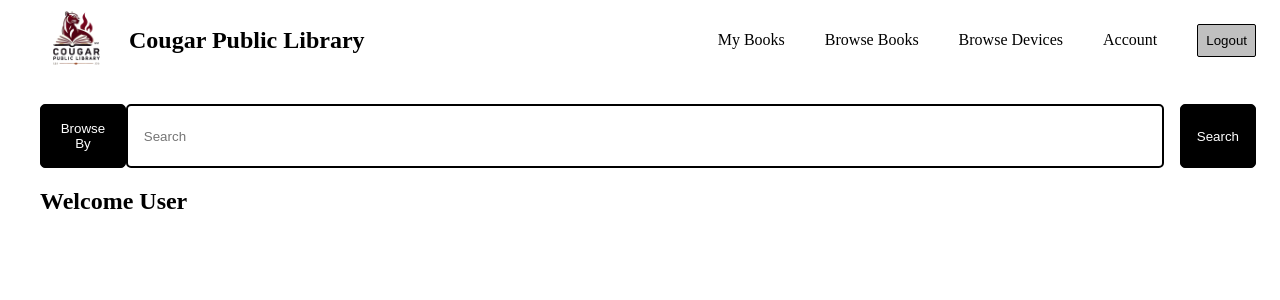
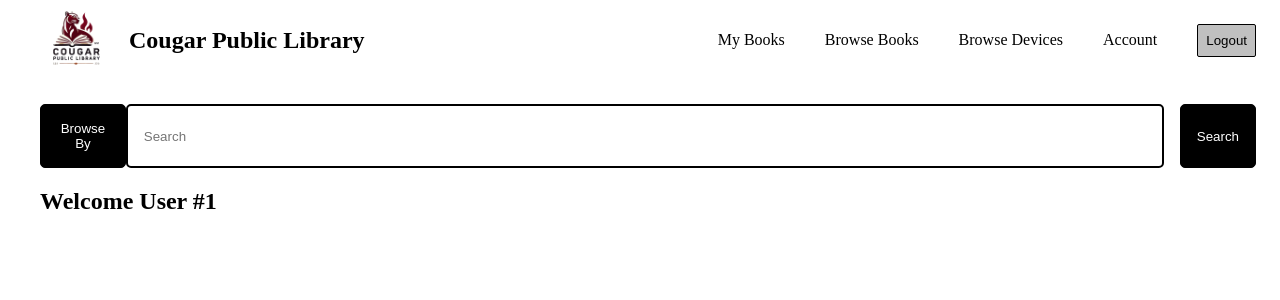
Before and after one commit to maximilianovalle/Library_Management_System, a React (Create React App) app in the folder client/: page /user/1 in a window 1280 px wide. Shown: the top 300 px of the page. Built offline with nearby package versions, Linux system fonts and the light colour scheme.

Commit message:
route change

```diff
--- a/client/src/pages/login/LoginPage.jsx
+++ b/client/src/pages/login/LoginPage.jsx
@@ -27,7 +27,7 @@ const Login = () => {
 
             if (res.status === 200) {   // if ( login successful )
                 alert(res.data.message);
-                navigate('/user');  // redirect to /user page
+                navigate(`/user/${data.userID}`);  // redirect to /user page *added routing to id num*
             } else {
                 setMessage(res.data.message || 'Login failed');
             }
--- a/client/src/pages/user/UserPage.jsx
+++ b/client/src/pages/user/UserPage.jsx
@@ -1,16 +1,20 @@
 import React from "react";
 import { useState } from 'react';
 import './UserPage.css';
+import { useParams } from 'react-router-dom'; //for router change
+
+const UserPage = () => {
+const { userId } = useParams();
 
 const items = [
-    {title: "My Books", link: "/mybooks"},
+    {title: "My Books", link: `/mybooks/${userId}`},
     {title: "Browse Books", link: "/browsebooks"},
     {title: "Browse Devices",link: "/browsedevices"},
     {title: "Account", link: "/account"},
+    // {title: "Account", link: `/account/${userId}`}, i think we should change this for account too
 
 ]
 
-const UserPage = () => {
 const [search, setSearch] = useState("");
 console.log(search);
     return(
@@ -54,7 +58,7 @@ console.log(search);
 
                     <div className ="container">
                         <div className="user">
-                            <h2>Welcome User</h2>
+                            <h2>Welcome User #{userId}</h2>
                         </div>
 
 
```
